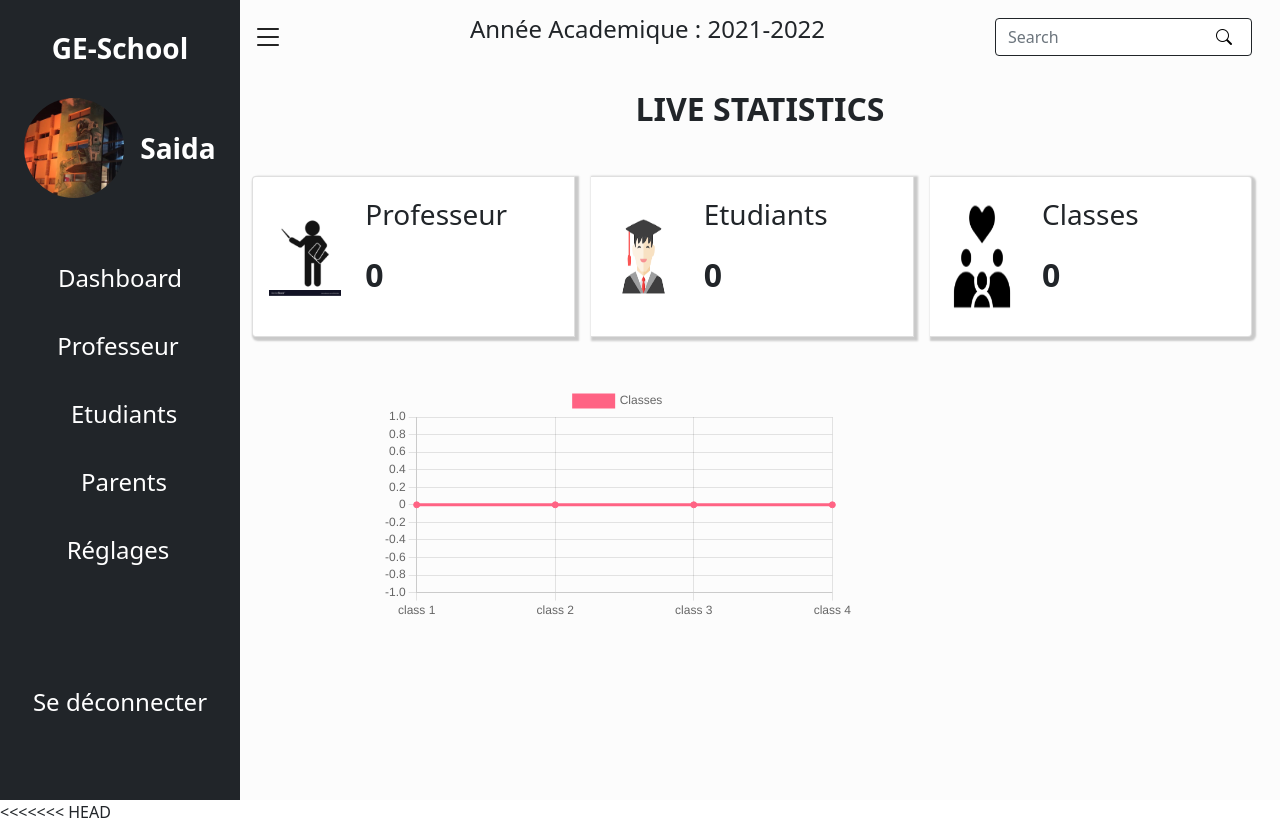
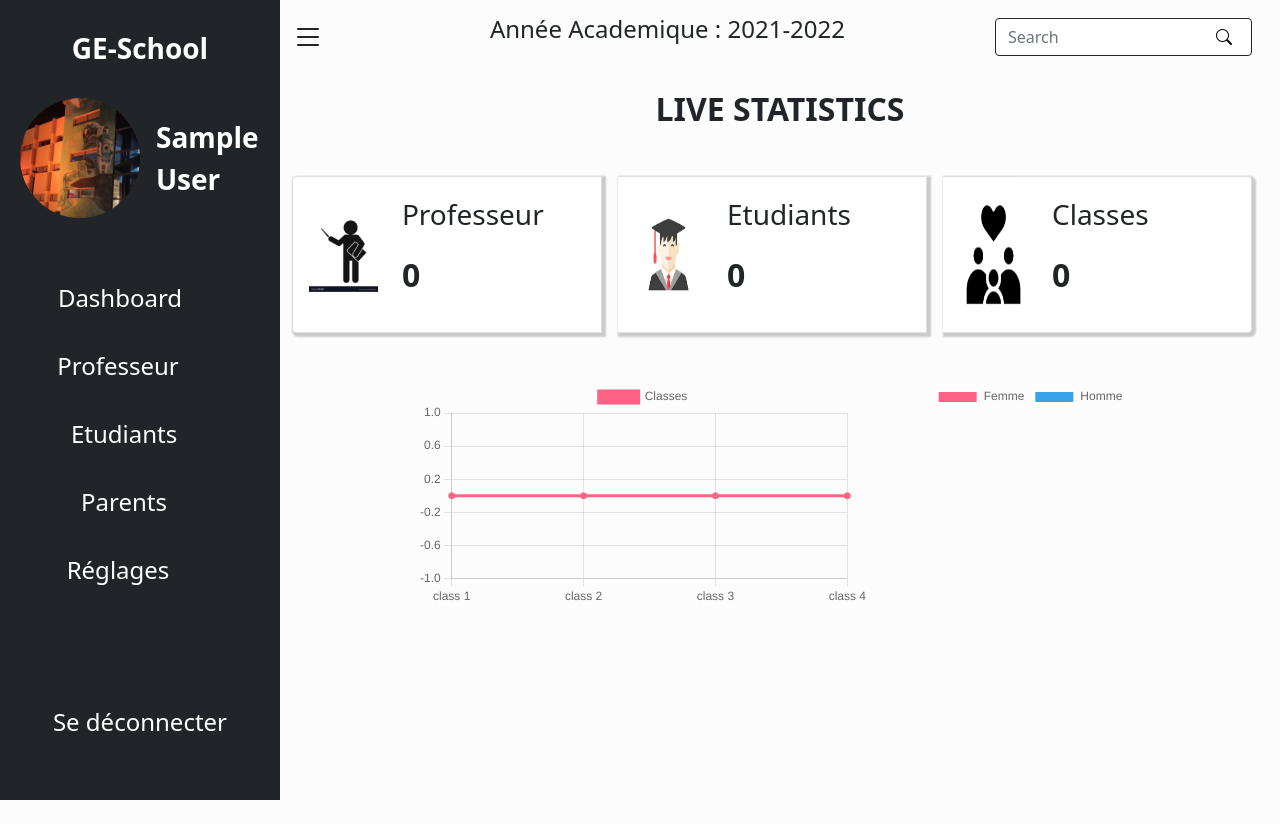
Before and after one commit to abdnacer/Application_de_Gestion_d_ecole, a PHP site: page /Application_de_Gestion_d_ecole/ in a window 1280 px wide. After the commit the page ends 800 px from the top, so only its background shows below. Run offline with PHP 8.4, Linux system fonts and the light colour scheme; the visitor is signed in with stand-in values (Sample User, id 1); data comes from the database, SQL or seed files in the repository; data that the repository does not hold is empty; a map, chart or similar area stays blank; some libraries are stand-ins or nearby versions.

Commit message:
User session

```diff
--- a/Views/Sidebar.php
+++ b/Views/Sidebar.php
@@ -7,7 +7,7 @@
     <div class="mt-4 mb-4 d-flex justify-content-center align-items-center">
       <img class="rounded-circle w-50 me-3" src="./Public/images/youcode.png" alt="youcode">
         <div class="d-flex justify-content-center align-items-center flex-column mt-3">
-            <p class="fw-bold fs-3 text-white">Saida</p>
+            <p class="fw-bold fs-3 text-white"><?php echo $_SESSION['Nom'] ?></p>
         </div>
     </div>
     </div>
--- a/Views/dashboard.php
+++ b/Views/dashboard.php
@@ -74,30 +74,6 @@
   <!-- Bootstrap core JS-->
   <script src="https://cdn.jsdelivr.net/npm/bootstrap@5.1.1/dist/js/bootstrap.bundle.min.js"></script>
   <script src="https://cdn.jsdelivr.net/npm/chart.js"></script>
-<<<<<<< HEAD
-  <!-- Core theme JS-->
-  <script src="./Public/Js/scripts.js"></script>
-
-  <script>
-    const labels = ['Genre'];
-
-    const data = {
-      labels: ['Femme','Homme'],
-      datasets: [{
-      label: 'Gender',
-      data: [<?php echo $femme?>,<?php echo $homme?>],
-      backgroundColor: ['rgb(255, 99, 132)','rgb(54, 162, 235)'],
-      width:5,
-      hoverOffset: 4
-      }]
-    };
-
-    const config = {
-      type: 'pie',
-      data: data,
-    };
-    const myChart = new Chart(document.getElementById('myChart'),config);
-=======
   <script>
     const labels = [
         'Genre'
@@ -129,7 +105,6 @@
       document.getElementById('myChart'),
       config
       );
->>>>>>> 93bbacd3628b866a235c816c4c78d41c4e0b6806
   </script>
 
   <script>
```
